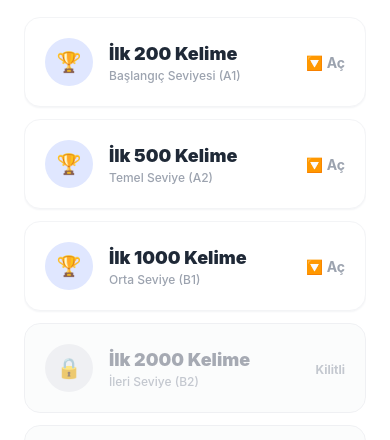
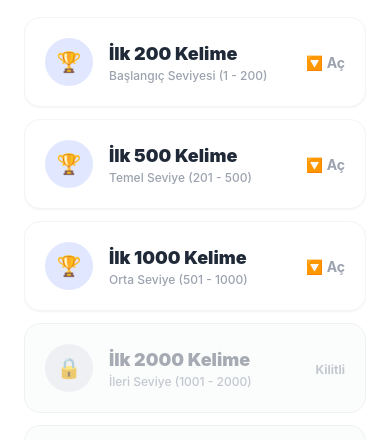
Before and after one commit to irfanunaal-eng/brainmate-app, a React Native app: screen /GameLobbyScreen in a window 390 px wide. Shown: the part 361-801 px from the top of the page. Built offline with nearby package versions, Linux system fonts and the light colour scheme.

Commit message:
fix: recalibrate stage mathematics to represent disjoint non-overlapping vocabulary subsets

```diff
--- a/screens/GameLobbyScreen.tsx
+++ b/screens/GameLobbyScreen.tsx
@@ -3,11 +3,11 @@ import { View, Text, SafeAreaView, TouchableOpacity, ScrollView, Animated } from
 import { useNavigation } from '@react-navigation/native';
 
 const LEVELS = [
-  { id: '200', title: 'İlk 200 Kelime', desc: 'Başlangıç Seviyesi (A1)', unlocked: true, stars: 3, stages: 10, words: 20 },
-  { id: '500', title: 'İlk 500 Kelime', desc: 'Temel Seviye (A2)', unlocked: true, stars: 1, stages: 20, words: 25 },
-  { id: '1000', title: 'İlk 1000 Kelime', desc: 'Orta Seviye (B1)', unlocked: true, stars: 0, stages: 20, words: 50 },
-  { id: '2000', title: 'İlk 2000 Kelime', desc: 'İleri Seviye (B2)', unlocked: false, stars: 0, stages: 40, words: 50 },
-  { id: '3000', title: 'İlk 3000 Kelime', desc: 'Akıcı (C1)', unlocked: false, stars: 0, stages: 60, words: 50 },
+  { id: '200', title: 'İlk 200 Kelime', desc: 'Başlangıç Seviyesi (1 - 200)', unlocked: true, stars: 3, stages: 10, words: 20 },
+  { id: '500', title: 'İlk 500 Kelime', desc: 'Temel Seviye (201 - 500)', unlocked: true, stars: 1, stages: 12, words: 25 },
+  { id: '1000', title: 'İlk 1000 Kelime', desc: 'Orta Seviye (501 - 1000)', unlocked: true, stars: 0, stages: 10, words: 50 },
+  { id: '2000', title: 'İlk 2000 Kelime', desc: 'İleri Seviye (1001 - 2000)', unlocked: false, stars: 0, stages: 20, words: 50 },
+  { id: '3000', title: 'İlk 3000 Kelime', desc: 'Akıcı (2001 - 3000)', unlocked: false, stars: 0, stages: 20, words: 50 },
 ];
 
 export function GameLobbyScreen() {
```
